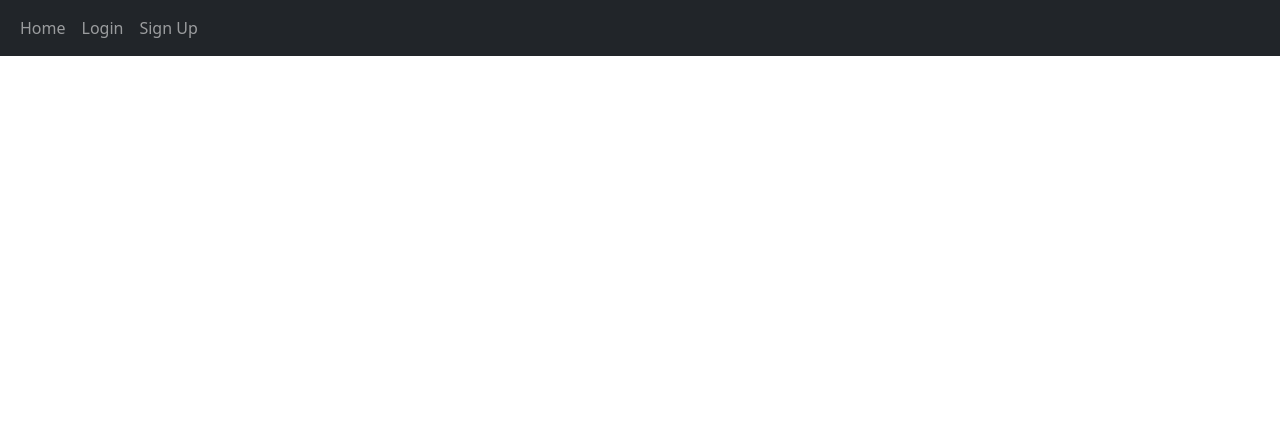
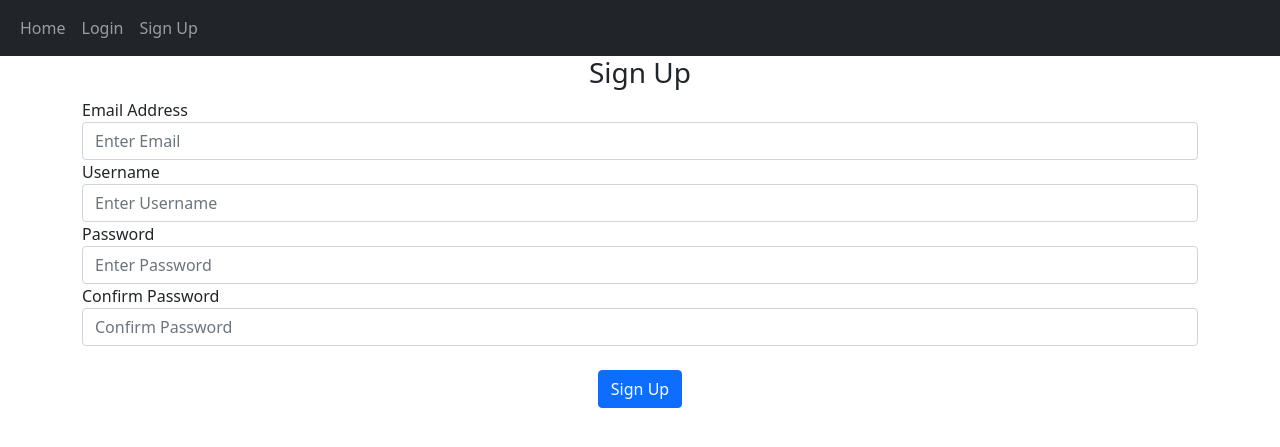
Before and after one commit to Himanshu9714/Flask-Blog-Post, a Flask app: page /sign-up in a window 1280 px wide. Shown: the top 447 px of the page. Run offline with Flask 2, Linux system fonts and the light colour scheme.

Commit message:
Create Signup and Login templates

```diff
--- a/website/templates/base.html
+++ b/website/templates/base.html
@@ -29,7 +29,7 @@
       </div>
     </nav>
 
-    <div>{% block content %} {% endblock %}</div>
+    <div class="container">{% block content %} {% endblock %}</div>
     <script
       src="https://cdn.jsdelivr.net/npm/bootstrap@5.1.3/dist/js/bootstrap.bundle.min.js"
       integrity="sha384-ka7Sk0Gln4gmtz2MlQnikT1wXgYsOg+OMhuP+IlRH9sENBO0LRn5q+8nbTov4+1p"
--- a/website/templates/signup.html
+++ b/website/templates/signup.html
@@ -1,3 +1,21 @@
-{% extends 'base.html' %} {% block title %} {% endblock %} {% block content%}
-<h1></h1>
+{% extends 'base.html' %} {% block title %}Sign Up {% endblock %}
+{% block content%}
+    <form method="POST">
+        <h3 align="center">Sign Up</h3>
+        <div class="form-group">
+            <label for="email">Email Address</label>
+            <input type="text" id="email" name="email" class="form-control" placeholder="Enter Email" />
+
+            <label for="username">Username</label>
+            <input type="text" id="username" name="username" class="form-control" placeholder="Enter Username" />
+
+            <label for="password1">Password</label>
+            <input type="password" id="password1" name="password1" class="form-control" placeholder="Enter Password" />
+
+            <label for="password2">Confirm Password</label>
+            <input type="password" id="password2" name="password2" class="form-control" placeholder="Confirm Password" /><br>
+
+            <div align="center"><button class="btn btn-primary" type="submit">Sign Up</button></div>
+        </div>
+    </form>
 {% endblock %}
```
Also changed, not shown: website/templates/login.html (+14 -2 lines).
